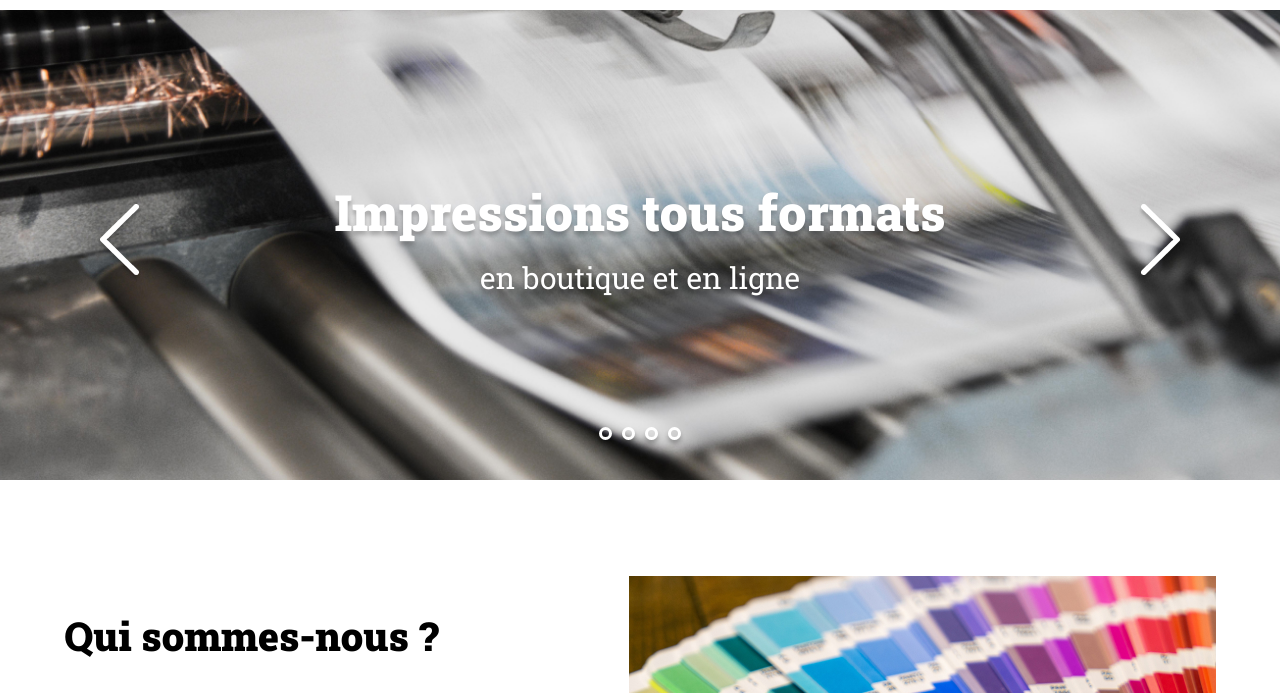
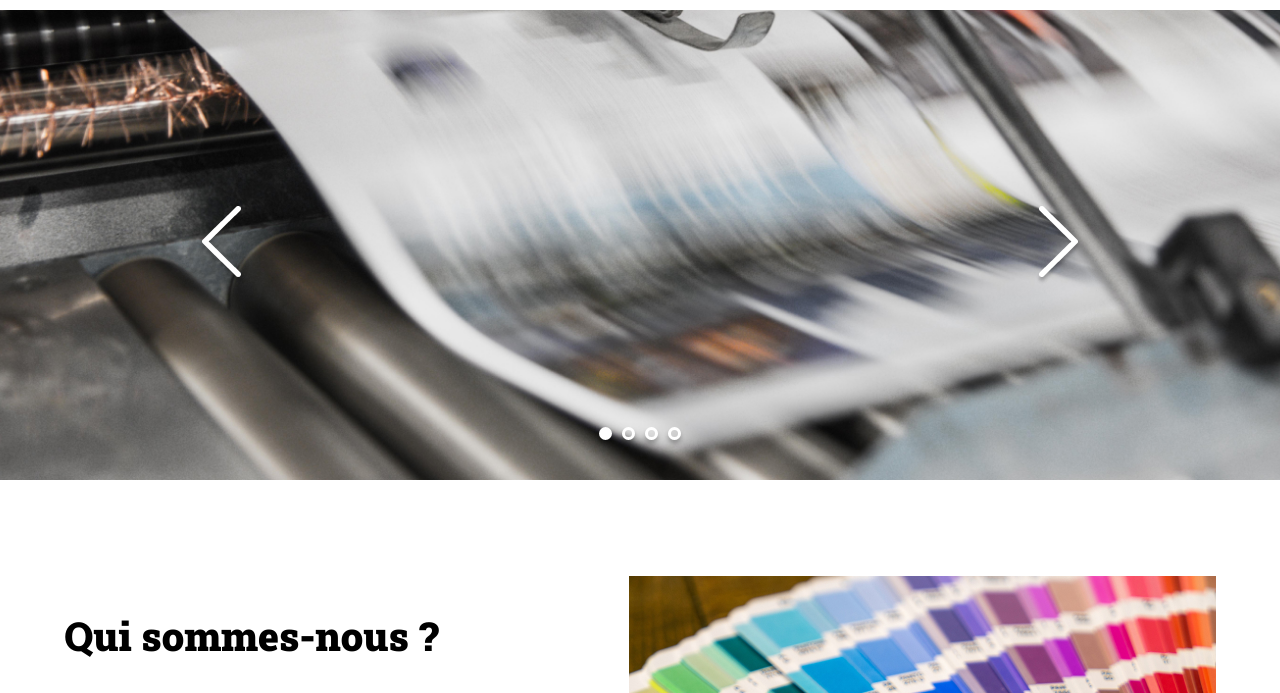
Before and after one commit to 2312-1972/Print-it, a plain HTML site: page index.html in a window 1280 px wide. Shown: the part 91-784 px from the top of the page. Drawn offline with Linux system fonts and the light colour scheme.

Commit message:
fichier Js ok dom a jour.

```diff
--- a/assets/script.js
+++ b/assets/script.js
@@ -17,25 +17,110 @@ const slides = [
     tagLine: "Autocollants <span>avec découpe laser sur mesure</span>",
   },
 ];
+function bannerFirstImage() {
+  const banner = document.getElementById("banner");
+  // création arrow left
+  const arrowLeft = document.createElement("img");
+  arrowLeft.id = "arrow_left";
+  arrowLeft.classname = "arrow_left";
+  arrowLeft.src = "./assets/images/arrow_left.png";
+  arrowLeft.alt = "arrow_left";
+  // creation image
+  const imgBanner = document.createElement("img");
+  imgBanner.className = "banner-img";
+  imgBanner.src = "./assets/images/slideshow/slide1.jpg";
+  imgBanner.alt = "arrow_right";
+  //creation p
+  const tagLine = document.createElement("p");
+  tagLine.className = "banner-txt";
+  tagLine.txt = "Impressions tous formats ";
+  const spanTagLine = document.createElement("span");
 
-// let dot = document.querySelectorAll("dot");
-// dot.addEventListener("click", () => {
-//   console.log("bravo");
-// });
+  // //creation arrow right
+  const arrowRight = document.createElement("img");
+  arrowRight.id = "arrow_right";
+  arrowRight.className = "arrow_right";
+  arrowRight.src = "./assets/images/arrow_right.png";
+  arrowRight.alt = "arrow_right";
 
-// let dots = document.querySelector("dots");
-// dots.addEventListener("click", () => {
-//   console.log("bravo");
-// });
+  banner.appendChild(arrowLeft);
+  banner.appendChild(imgBanner);
+  banner.appendChild(tagLine);
+  tagLine.appendChild(spanTagLine);
+  banner.appendChild(arrowRight);
+}
+bannerFirstImage();
+//------déclaration des variables
+const leftArrow = document.getElementById("arrow_left");
+const rightArrow = document.getElementById("arrow_right");
+const dots = document.querySelector(".dots");
+const img = document.querySelector(".banner-img");
+const txt = document.querySelector(".banner-txt");
 
-let dotSelected = document.querySelector(".dot_selected");
+//---- déclaration de la variable de position a 0 point de départ du comptage de la boucle "for".
+let positionSlide = 0;
 
-let left = document.getElementById("arrow_left");
-left.addEventListener("click", () => {
-  console.log("Vous avez cliqué sur le bouton gauche");
+//--- ajoutn add event listener arrow left
+leftArrow.addEventListener("click", function () {
+  //-----ecoute de l'évènement de arrow left
+  console.log("vous avez cliqué à gauche");
+  //---décrementation de positionSlide
+  positionSlide--;
+  //  conditions de position sur les slides
+  if (positionSlide === -1) {
+    positionSlide = slides.length - 1;
+  }
+  //img.src = slides[positionSlide].image;
+  img.src = `./assets/images/slideshow/${slides[positionSlide].image}`;
+
+  txt.innerHTML = slides[positionSlide].tagLine;
+  console.log(" flèche de gauche");
+  newDots();
 });
+//---controle de la taille du tableau (array!!)
+console.log(slides.length);
 
-let right = document.getElementById("arrow_right");
-right.addEventListener("click", () => {
-  console.log("vous avez cliqué sur le bouton droit");
+//---ajout add event listener arrow right
+rightArrow.addEventListener("click", function () {
+  //-----ecoute de l'évènement arrow right.
+  console.log("Vous avez cliqué à droite");
+  //----incrémentation de positionSlide
+  positionSlide++;
+
+  if (positionSlide === slides.length) {
+    positionSlide = 0;
+  }
+  img.src = `./assets/images/slideshow/${slides[positionSlide].image}`;
+  txt.innerHTML = slides[positionSlide].tagLine;
+  console.log(" flèche de droite");
+  newDots();
 });
+//---- boucle 1- j'initialise le compteur 2- condition d'arret 3- mise à jour du compteur a chaque tour
+for (let i = 0; i < slides.length; i++) {
+  console.log(i);
+  //--création via createlement d'une div avec class "dot"
+  const newDot = document.createElement("div");
+  newDot.classList = "dot";
+  //---affiliation de newdot avec appendchild
+  dots.appendChild(newDot);
+  //--nex event avec newdot au click
+  newDot.addEventListener("click", function () {
+    positionSlide = i;
+    img.src = `./assets/images/slideshow/${slides[positionSlide].image}`;
+    txt.innerHTML = slides[positionSlide].tagLine;
+    newDots();
+  });
+}
+//---- déclaration de dot  via les class css et ajout de dot_selected
+let dot = document.querySelectorAll(".dot");
+dot[0].classList.add("dot_selected");
+//----function pour le mouvement du dot_selected
+function newDots() {
+  for (let i = 0; i < dot.length; i++) {
+    if (i === positionSlide) {
+      dot[i].classList.add("dot_selected");
+    } else {
+      dot[i].classList.remove("dot_selected");
+    }
+  }
+}
--- a/assets/style.css
+++ b/assets/style.css
@@ -194,6 +194,7 @@ header {
   width: 100%;
   min-height: 470px;
   position: relative;
+  /* hoverflow:hidden; */
 }
 .banner-img {
   position: absolute;
@@ -203,9 +204,9 @@ header {
   object-fit: cover;
   object-position: center;
 }
-.none {
+/* .none {
   display: none;
-}
+} */
 /* Code CSS en prévision de l'ajout d'un carousel pour la bannière */
 /* Gestion des fleches du carrousel */
 #banner .arrow {
@@ -216,7 +217,6 @@ header {
 #banner .arrow_left {
   left: 10px;
 }
-
 
 #banner .arrow_right {
   right: 10px;
--- a/index.html
+++ b/index.html
@@ -23,17 +23,11 @@
 	</header>
 	<main>
 		<div id="banner">
-			<a href="#"><img id="arrow_left" class="arrow_left" src="./assets/images/arrow_left.png"
-					alt="arrow_left"></a>
+			<!-- <img id="arrow_left" class="arrow_left" src="./assets/images/arrow_left.png" alt="arrow_left">
 			<img class="banner-img" src="./assets/images/slideshow/slide1.jpg" alt="Banner Print-it">
-		<p>Impressions tous formats <span>en boutique et en ligne</span></p>
-			<a href="#"><img id="arrow_right" class="arrow_right" src="./assets/images/arrow_right.png"
-					alt="arrow_right"></a>
+			<p class="banner-txt">Impressions tous formats <span>en boutique et en ligne</span></p>
+			<img id="arrow_right" class="arrow_right" src="./assets/images/arrow_right.png" alt="arrow_right"> -->
 			<div class="dots">
-				<p class="dot"></p>
-				<p class="dot"></p>
-				<p class="dot"></p>
-				<p class="dot"></p>
 			</div>
 		</div>
 		<section id="about-us" class="container">
```
